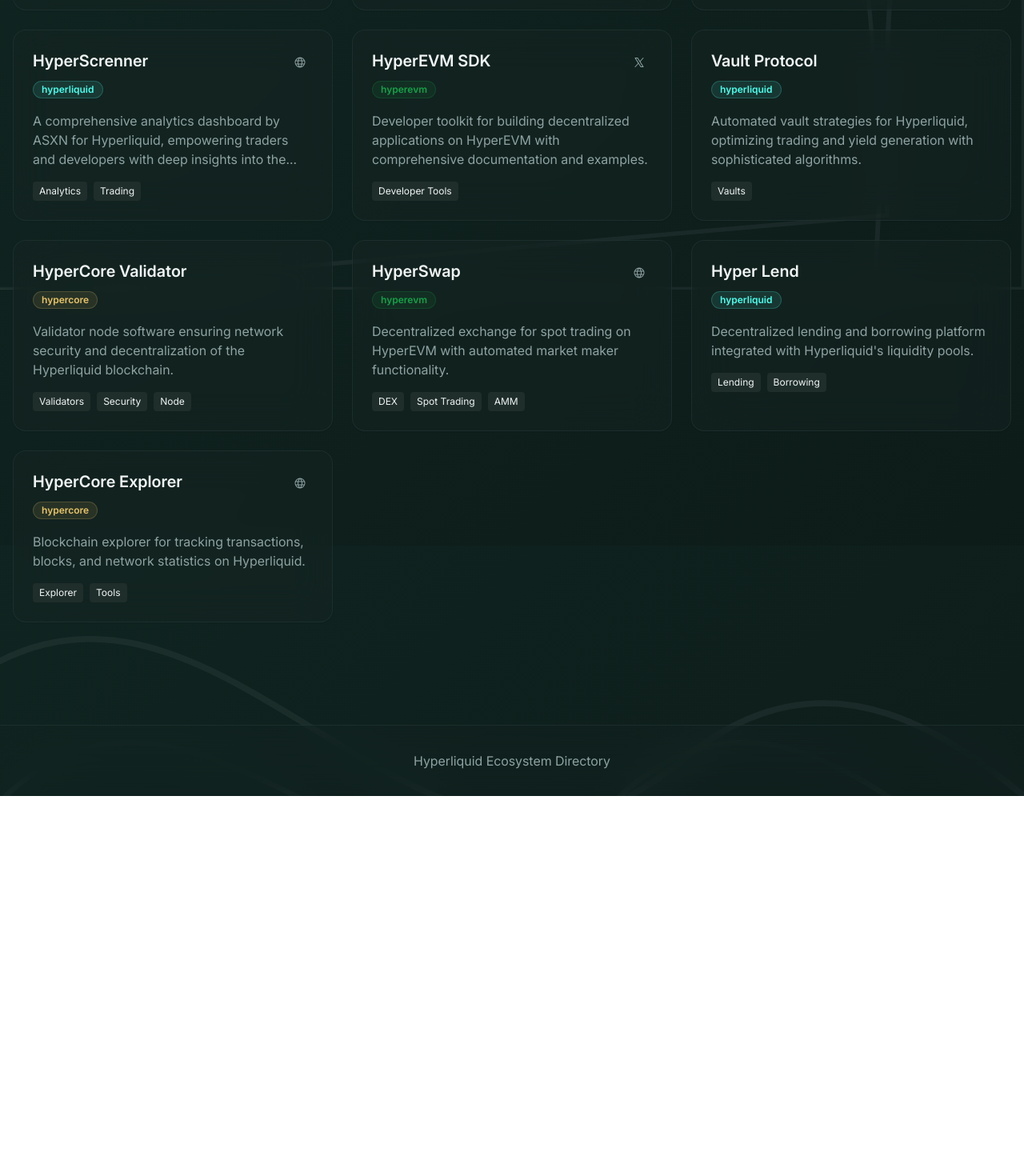
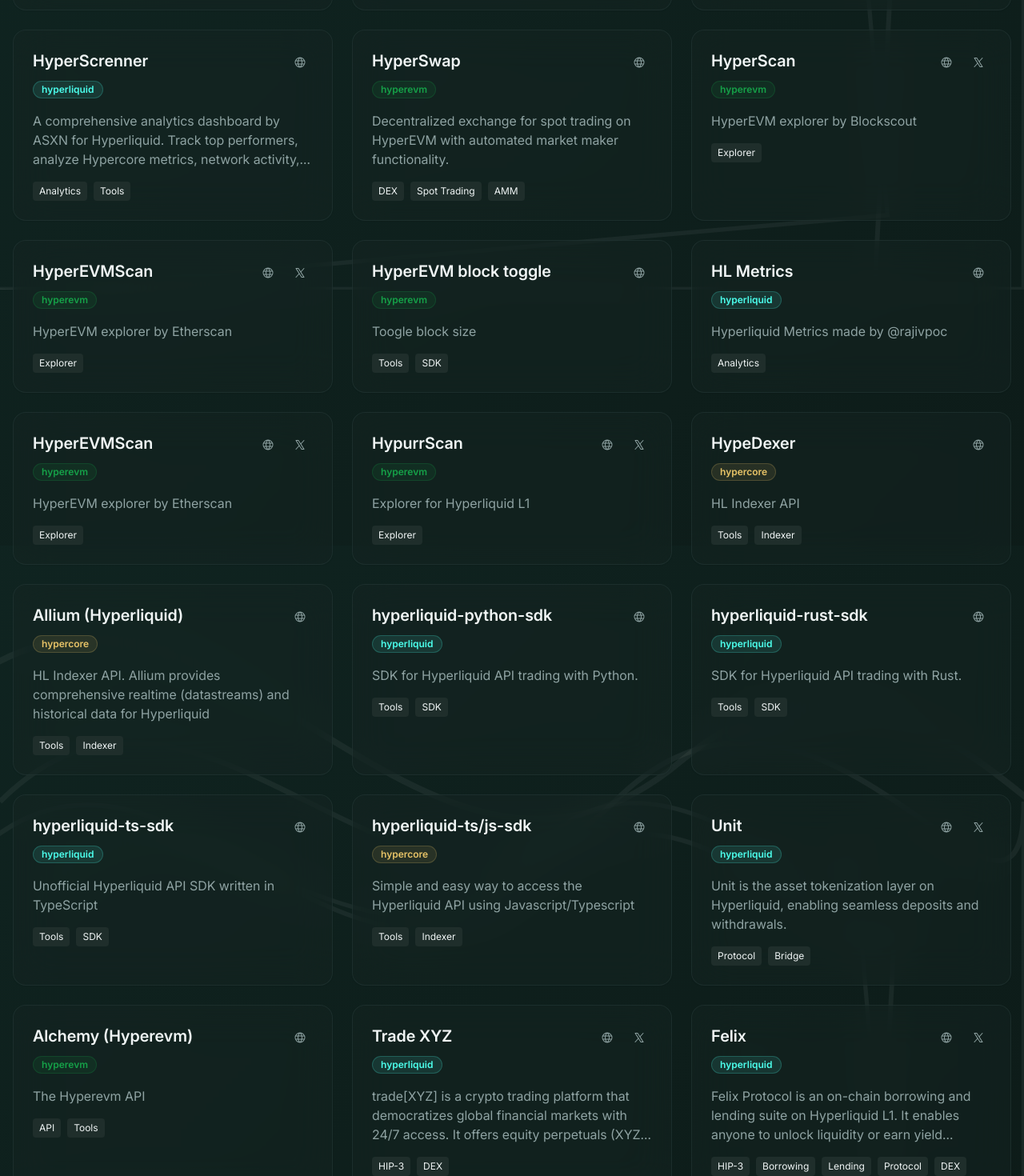
Before and after one commit to Artegus/hyperdir, a React (Vite) app: page / in a window 1280 px wide. Shown: the part 918-2388 px from the top of the page at 80% size. Before the commit the page ends 1913 px from the top, so only its background shows below. Built offline with nearby package versions, Linux system fonts and the light colour scheme.

Commit message:
feat: added more projects

```diff
--- a/src/data/projects.ts
+++ b/src/data/projects.ts
@@ -19,54 +19,29 @@
 			"Hyperdash empowers traders with real-time analytics and insights by tracking the most successful derivatives traders on Hyperliquid.",
 		twitter: "https://x.com/hypurrdash",
 		website: "https://legacy.hyperdash.com/",
-		tags: ["Analytics", "Tools", "Trading", "Tracking"],
+		tags: ["Analytics", "Tools", "Trading", "Tracking", "Perpetuals"],
 	},
 	{
 		id: "3",
 		name: "HyperSignals",
 		category: "hyperliquid",
-    website: 'https://app.hypersignals.ai/',
-    twitter: 'https://x.com/HyperSignals_ai',
+		website: 'https://app.hypersignals.ai/',
+		twitter: 'https://x.com/HyperSignals_ai',
 		description:
 			"The Social Platform for Onchain Traders where top traders meet smart money. \n Track pros, build income streams, learn new strategies and grow your community.",
-		tags: ["Infrastructure", "Protocol", "Core"],
+		tags: ["Perpetuals", 'Analytics', 'Tools', 'Tracking'],
 	},
 	{
 		id: "4",
 		name: "HyperScrenner",
 		category: "hyperliquid",
 		description:
-			"A comprehensive analytics dashboard by ASXN for Hyperliquid, empowering traders and developers with deep insights into the ecosystem. Track top performers, analyze Hypercore metrics, network activity, market trends, vault performance, and successful derivatives traders. Features include real-time analytics, advanced screening tools, trading interfaces, and performance tracking—ideal for optimizing strategies in DeFi perpetuals. Part of the ASXN suite for Hyperliquid exploration.",
+			"A comprehensive analytics dashboard by ASXN for Hyperliquid. Track top performers, analyze Hypercore metrics, network activity, market trends, vault performance, and successful derivatives traders.",
 		website: "https://hyperscreener.asxn.xyz/home",
-		tags: ["Analytics", "Trading"],
+		tags: ["Analytics", 'Tools'],
 	},
 	{
 		id: "5",
-		name: "HyperEVM SDK",
-		category: "hyperevm",
-		description:
-			"Developer toolkit for building decentralized applications on HyperEVM with comprehensive documentation and examples.",
-		twitter: "https://twitter.com/hyperevm",
-		tags: ["Developer Tools"],
-	},
-	{
-		id: "6",
-		name: "Vault Protocol",
-		category: "hyperliquid",
-		description:
-			"Automated vault strategies for Hyperliquid, optimizing trading and yield generation with sophisticated algorithms.",
-		tags: ["Vaults"],
-	},
-	{
-		id: "7",
-		name: "HyperCore Validator",
-		category: "hypercore",
-		description:
-			"Validator node software ensuring network security and decentralization of the Hyperliquid blockchain.",
-		tags: ["Validators", "Security", "Node"],
-	},
-	{
-		id: "8",
 		name: "HyperSwap",
 		category: "hyperevm",
 		description:
@@ -75,20 +50,147 @@
 		tags: ["DEX", "Spot Trading", "AMM"],
 	},
 	{
-		id: "9",
-		name: "Hyper Lend",
-		category: "hyperliquid",
-		description:
-			"Decentralized lending and borrowing platform integrated with Hyperliquid's liquidity pools.",
-		tags: ["Lending", "Borrowing"],
+		id: '6',
+		name: 'HyperScan',
+		category: 'hyperevm',
+		description: 'HyperEVM explorer by Blockscout',
+		tags: ['Explorer'],
+		website: 'https://www.hyperscan.com/',
+		twitter: 'https://x.com/blockscout'
 	},
 	{
-		id: "10",
-		name: "HyperCore Explorer",
-		category: "hypercore",
-		description:
-			"Blockchain explorer for tracking transactions, blocks, and network statistics on Hyperliquid.",
-		website: "https://explorer.hyperliquid.xyz",
-		tags: ["Explorer", "Tools"],
+		id: '7',
+		name: 'HyperEVMScan',
+		category: 'hyperevm',
+		description: 'HyperEVM explorer by Etherscan',
+		tags: ['Explorer'],
+		website: 'https://hyperevmscan.io/',
+		twitter: 'https://x.com/etherscan'
 	},
+	{
+		id: '8',
+		name: 'HyperEVM block toggle',
+		category: 'hyperevm',
+		description: 'Toogle block size',
+		tags: ['Tools', 'SDK'],
+		website: 'https://hyperevm-block-toggle.vercel.app/',
+	},
+	{
+		id: '9',
+		name: 'HL Metrics',
+		category: 'hyperliquid',
+		description: 'Hyperliquid Metrics made by @rajivpoc',
+		tags: ['Analytics'],
+		website: 'https://hl-metrics.xyz/',
+	},
+	{
+		id: '10',
+		name: 'HyperEVMScan',
+		category: 'hyperevm',
+		description: 'HyperEVM explorer by Etherscan',
+		tags: ['Explorer'],
+		website: 'https://hyperevmscan.io/',
+		twitter: 'https://x.com/etherscan'
+	},
+	{
+		id: '11',
+		name: 'HypurrScan',
+		category: 'hyperevm',
+		description: 'Explorer for Hyperliquid L1',
+		tags: ['Explorer'],
+		website: 'https://hypurrscan.io/',
+		twitter: 'https://x.com/HypurrScan'
+	},
+	{
+		id: '12',
+		name: 'HypeDexer',
+		category: 'hypercore',
+		description: 'HL Indexer API',
+		tags: ['Tools', 'Indexer'],
+		website: 'https://hypurrscan.io/',
+	},
+
+	{
+		id: '13',
+		name: 'Allium (Hyperliquid)',
+		category: 'hypercore',
+		description: 'HL Indexer API. Allium provides comprehensive realtime (datastreams) and historical data for Hyperliquid',
+		tags: ['Tools', 'Indexer'],
+		website: 'https://docs.allium.so/historical-data/supported-blockchains/hyperliquid/overview',
+	},
+	{
+		id: '14',
+		name: 'hyperliquid-python-sdk',
+		category: 'hyperliquid',
+		description: 'SDK for Hyperliquid API trading with Python.',
+		tags: ['Tools', 'SDK'],
+		website: 'https://github.com/hyperliquid-dex/hyperliquid-python-sdk',
+	},
+	{
+		id: '15',
+		name: 'hyperliquid-rust-sdk',
+		category: 'hyperliquid',
+		description: 'SDK for Hyperliquid API trading with Rust.',
+		tags: ['Tools', 'SDK'],
+		website: 'https://github.com/hyperliquid-dex/hyperliquid-rust-sdk',
+	},
+	{
+		id: '16',
+		name: 'hyperliquid-ts-sdk',
+		category: 'hyperliquid',
+		description: 'Unofficial Hyperliquid API SDK written in TypeScript',
+		tags: ['Tools', 'SDK'],
+		website: 'https://github.com/nktkas/hyperliquid',
+	},
+	{
+		id: '17',
+		name: 'hyperliquid-ts/js-sdk',
+		category: 'hypercore',
+		description: 'Simple and easy way to access the Hyperliquid API using Javascript/Typescript',
+		tags: ['Tools', 'Indexer'],
+		website: 'https://github.com/nomeida/hyperliquid',
+	},
+	{
+		id: '18',
+		name: 'Unit',
+		category: 'hyperliquid',
+		description: 'Unit is the asset tokenization layer on Hyperliquid, enabling seamless deposits and withdrawals.',
+		tags: ['Protocol', 'Bridge'],
+		website: 'https://hyperunit.xyz/',
+		twitter: 'https://x.com/unitxyz'
+	},
+	{
+		id: '19',
+		name: 'Alchemy (Hyperevm)',
+		category: 'hyperevm',
+		description: 'The Hyperevm API',
+		website: 'https://www.alchemy.com/hyperevm',
+		tags: ['API', 'Tools']
+	},
+	{
+		id: '20',
+		name: 'Trade XYZ',
+		category: 'hyperliquid',
+		description: "trade[XYZ] is a crypto trading platform that democratizes global financial markets with 24/7 access. It offers equity perpetuals (XYZ perpetuals) to trade stocks anytime, spot crypto with the industry's lowest fees, and leverage on majors with Hyperliquid's deep liquidity.",
+		website: 'https://trade.xyz/',
+		twitter: 'https://x.com/tradexyz',
+		tags: ['HIP-3', 'DEX']
+	},
+	{
+		id: '21',
+		name: 'Felix',
+		category: 'hyperliquid',
+		description: "Felix Protocol is an on-chain borrowing and lending suite on Hyperliquid L1. It enables anyone to unlock liquidity or earn yield securely, risk-adjusted, and frictionlessly via three core primitives: CDP Market (feUSD) for high-LTV leverage, Vanilla Markets with variable rates to lend/borrow native tokens, and Stability Pools for carry trades and stable yields. Perfect for margin trading, leverage looping, HLP/SP carry, spot trades, and DEX LPing within Hyperliquid.",
+		website: 'https://www.usefelix.xyz?ref=B78F16A1',
+		twitter: 'https://x.com/felixprotocol',
+		tags: ['HIP-3', 'Borrowing', 'Lending', 'Protocol', 'DEX']
+	},
+	{
+		id: '22',
+		name: 'Valantis',
+		category: 'hyperliquid',
+		description: 'Valantis Labs is a modular DEX on Hyperliquid that issues stHYPE (liquid-staked HYPE). LPs stake HYPE for stHYPE to earn yield and provide liquidity',
+		website: 'https://app.valantis.xyz/vaults',
+		tags: ['DEX', 'Vaults']
+	}
 ];
--- a/src/types/tag.ts
+++ b/src/types/tag.ts
@@ -21,5 +21,8 @@
 	"Validators",
 	"Security",
 	"Node",
+	'Indexer',
+	'Bridge',
+	'API'
 ] as const;
 export type Tags = (typeof TAGS)[number];
```
